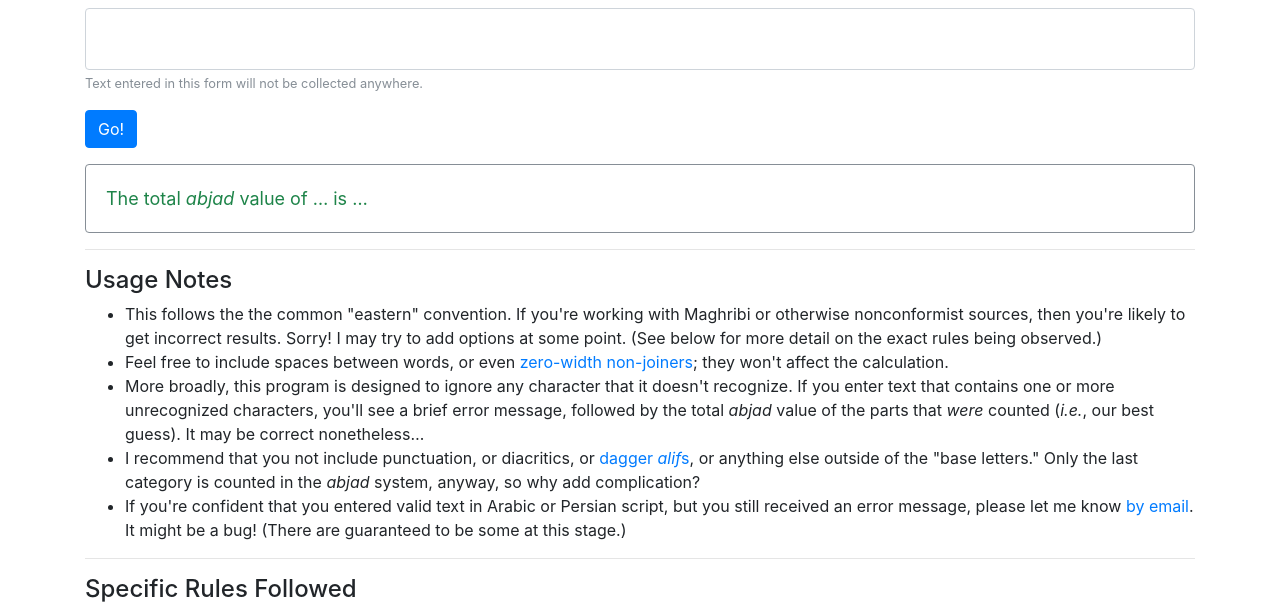
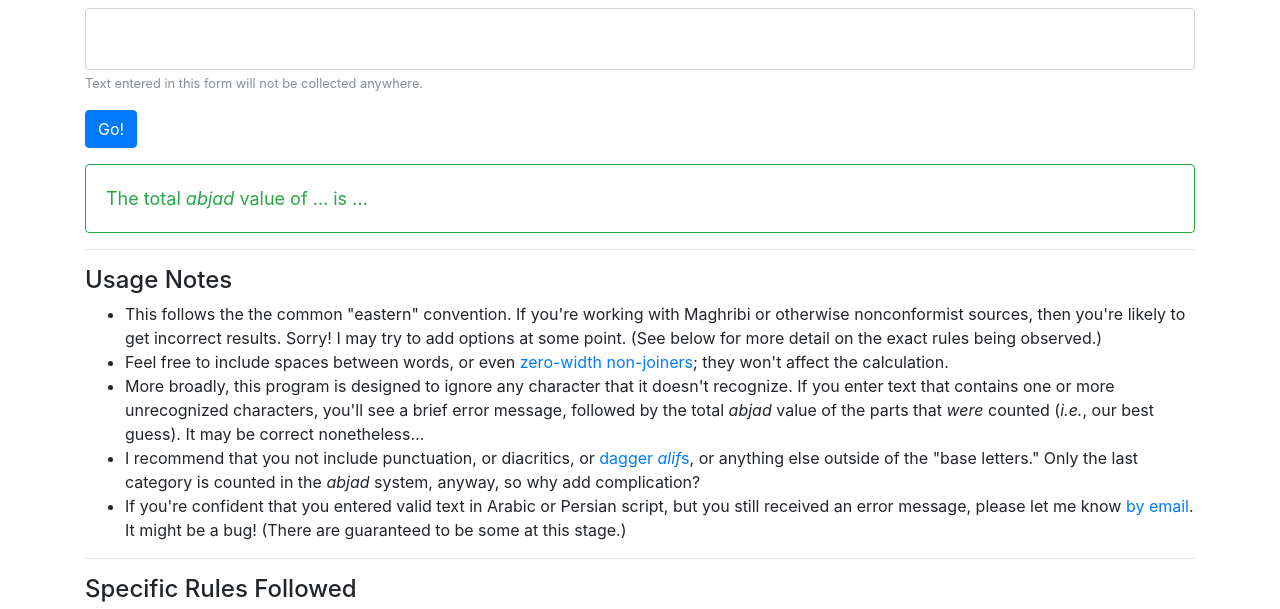
Before and after one commit to theodore-s-beers/abjadcalc, a plain HTML site: page index.html in a window 1280 px wide. Shown: the part 110-719 px from the top of the page. Drawn offline with nearby package versions, Linux system fonts and the light colour scheme; a web font is replaced by a local one.

Commit message:
Add files via upload

```diff
--- a/css/style.css
+++ b/css/style.css
@@ -4,7 +4,6 @@
     text-align: center;
 }
 #result {
-    color: #1e8449;
     font-size: large;
     word-wrap: break-word;
 }
--- a/index.html
+++ b/index.html
@@ -25,8 +25,8 @@
         </form>
     </div>
     <div class="container" style="margin-top:1em;">
-        <div class="card border-secondary mb-3">
-            <div class="card-body text-dark">
+        <div class="card border-success mb-3">
+            <div class="card-body text-success">
                 <p class="card-text" id="result">The total <em>abjad</em> value of … is …</p>
             </div>
         </div>
```
